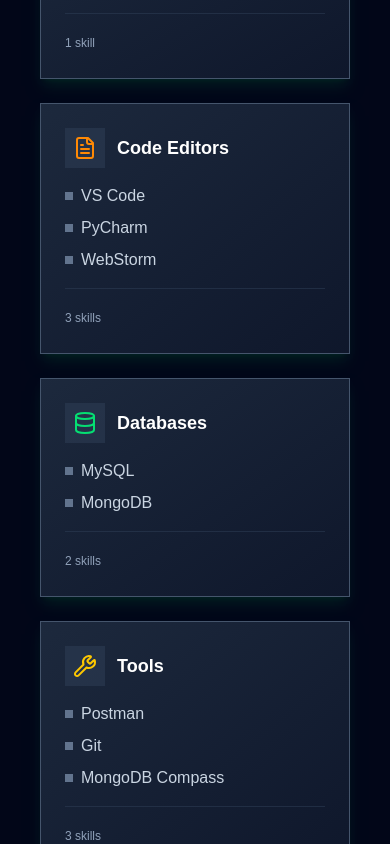
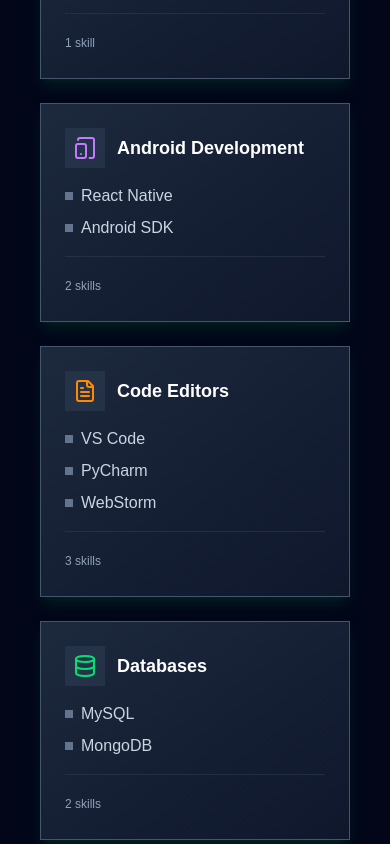
Before and after one commit to monsurcodes/monsur.is-a.dev, a Next.js app: page / in a window 390 px wide. Shown: the part 2160-3004 px from the top of the page. Built offline with nearby package versions, Linux system fonts and the light colour scheme; no server answers.

Commit message:
refactor: add Android Development category with TabletSmartphone icon

```diff
--- a/src/components/home_components/Skills.js
+++ b/src/components/home_components/Skills.js
@@ -1,4 +1,4 @@
-import { Code2, Globe, Monitor, FileText, Database, Wrench, Bot, Terminal } from "lucide-react"
+import { Code2, Globe, Monitor, FileText, Database, Wrench, Bot, Terminal, TabletSmartphone } from "lucide-react"
 
 const Skills = () => {
   const skillCategories = [
@@ -18,6 +18,12 @@
       title: "Desktop Development",
       icon: Monitor,
       skills: ["Electron.js"],
+      color: "text-purple-400",
+    },
+    {
+      title: "Android Development",
+      icon: TabletSmartphone,
+      skills: ["React Native", "Android SDK"],
       color: "text-purple-400",
     },
     {
```
